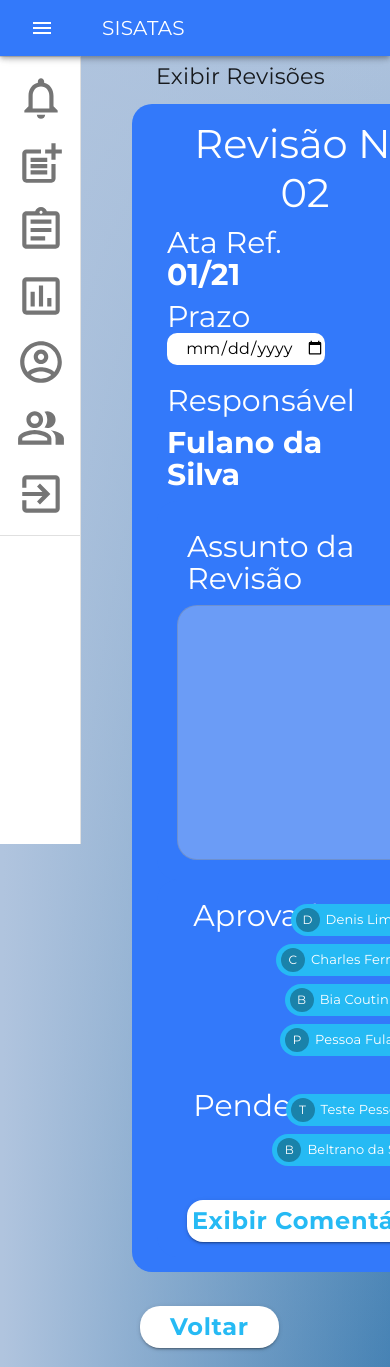
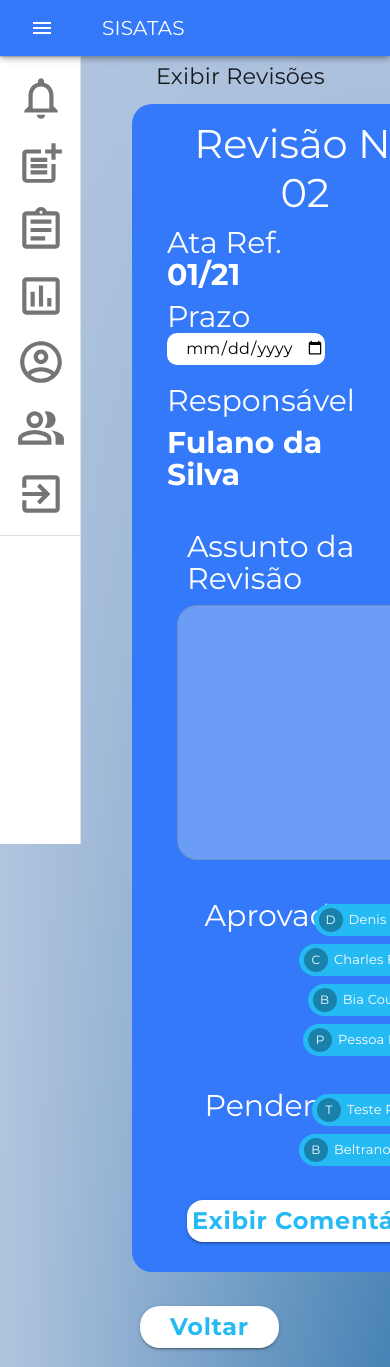
Before and after one commit to BureauTech/ProjectSisatas, a React (Create React App) app in the folder client/: page /show-revisions in a window 390 px wide. Shown: the top 1367 px of the page. Built offline with nearby package versions, Linux system fonts and the light colour scheme.

Commit message:
ajustes de responsividade

```diff
--- a/client/src/components/ViewRevisionsComponent/ViewRevisionsComponent.js
+++ b/client/src/components/ViewRevisionsComponent/ViewRevisionsComponent.js
@@ -177,18 +177,18 @@ const ViewRevisionsComponent = (props) => {
             </Grid>
           </Grid>
           <Grid container className={classes.grid} justify="center" style={{ paddingBottom: 0, paddingRight: 0 }}>
-            <Grid item xs={3} style={{ margin: "15px 0px" }}>
+            <Grid item xs={4} sm={4} md={3} style={{ margin: "15px 0px" }}>
               <Typography className={classes.normalText}>Aprovado</Typography>
             </Grid>
-            <Grid item xs={8} style={{ margin: "15px 0px" }}>
+            <Grid item xs={6} sm={7} md={8} style={{ margin: "15px 0px" }}>
               <Grid container>
                 <Chips participantes={listaParticipantes} filtro={"Aprovado"} />
               </Grid>
             </Grid>
-            <Grid item xs={3} style={{ margin: "15px 0px" }}>
+            <Grid item xs={4} sm={4} md={3} style={{ margin: "15px 0px" }}>
               <Typography className={classes.normalText}>Pendente</Typography>
             </Grid>
-            <Grid item xs={8} style={{ margin: "15px 0px" }}>
+            <Grid item xs={6} sm={7} md={8} style={{ margin: "15px 0px" }}>
               <Grid container>
                 <Chips participantes={listaParticipantes} filtro={"Pendente"} />
               </Grid>
```
